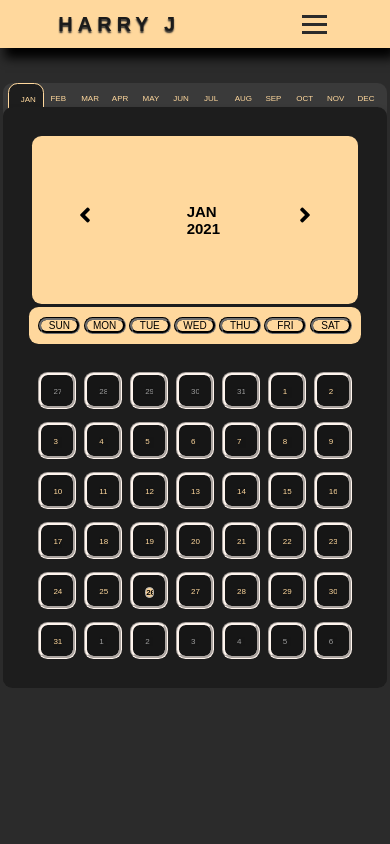
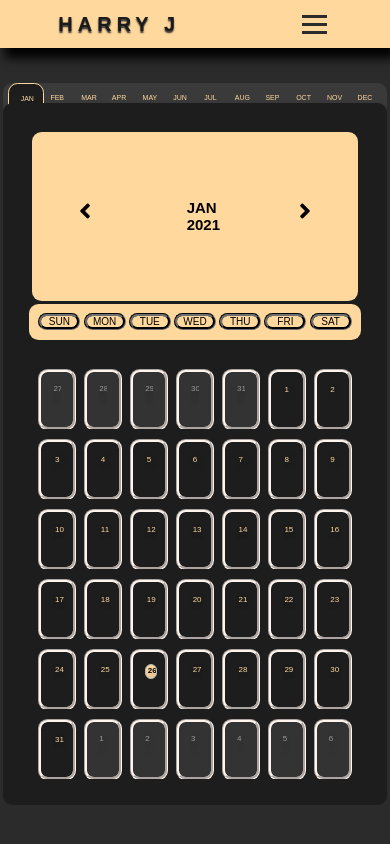
Before and after one commit to MindlessCode/hj-calendar, a React (Create React App) app: page / in a window 390 px wide. Shown: the top 844 px of the page. Built offline with nearby package versions, Linux system fonts and the light colour scheme.

Commit message:
calendar layout edit

```diff
--- a/src/components/Calendar.css
+++ b/src/components/Calendar.css
@@ -8,6 +8,7 @@
 }
 .Cal2 {
     border-radius: 0.6rem;
+    margin-top: -0.6rem;
     padding: 1.6rem;
     background:rgb(29, 29, 29);
     box-shadow: 0 0.5rem 0.6rem rgb(27, 27, 27);
@@ -95,10 +96,14 @@ h1, .Months > i  {
 }
 @keyframes colorChange {
     0% {
-        background:rgb(22, 22, 22);
+        background:rgb(20, 20, 20);
     }
     20% {
-        background:rgb(22, 22, 22);
+        background:rgb(24, 24, 24);
+    }
+    100% {
+        background:rgb(29, 29, 29);
+
     }
 }
 .DaysContainer {
@@ -109,7 +114,6 @@ h1, .Months > i  {
     width: 7em;
     height: 7em;
     padding: 1em;
-    background:rgb(22, 22, 22);
     border-style:groove;
     border-color:seashell;
 }
@@ -150,7 +154,7 @@ h1, .Months > i  {
     }
     .Cal {
         margin-top: 5rem;
-        margin-bottom: -0.6rem;
+        margin-bottom: -0.1rem;
         height: 100%;
         width: 100%;
     }
@@ -205,7 +209,7 @@ h1, .Months > i  {
     }
     .Cal {
         margin-top: 5rem;
-        margin-bottom: -0.6rem;
+        margin-bottom: -0.1rem;
         width: 100%;
     }
     .Cal2 {
@@ -275,7 +279,7 @@ h1, .Months > i  {
     }
     .Cal {
         margin-top: 5rem;
-        margin-bottom: -0.6rem;
+        margin-bottom: -0.1rem;
         height: 100%;
         width: 100%;
     }
@@ -292,7 +296,6 @@ h1, .Months > i  {
         height: 50%;
     }
     .monthSelect{
-        justify-items: center;
         display:grid;
         grid-template-columns:repeat(12, calc(768px/25));
         border-top-left-radius: 0.6rem;
@@ -302,7 +305,7 @@ h1, .Months > i  {
     .monthSelect > div {
         overflow: hidden;
         width: 120%;
-        font-size: 8px;
+        font-size: 7px;
     }
     .Weeks {
         grid-template-columns: repeat(7, 1fr);
@@ -311,7 +314,7 @@ h1, .Months > i  {
     .Days {
         padding: 0.6rem;
         grid-template-columns: repeat(7, 1fr);
-        height: 50px;
+        height: 70px;
     }
     .Days div  {
         font-size: 12px;
@@ -319,9 +322,9 @@ h1, .Months > i  {
         width: 100%;
     }
     .dy div {
-        padding: 0;
-        height: 150%;
-        width: 110%;
+        padding: 1.6px;
+        height: 50%;
+        width: 150%;
         font-size: 8px;
     }
     .selected {
@@ -332,7 +335,7 @@ h1, .Months > i  {
         font-size: 8px;
     }
     .DaysContainer {
-        height: 48%;
+        height: 60%;
         align-items: center;
     }
 }
--- a/src/components/buildCal.js
+++ b/src/components/buildCal.js
@@ -1,12 +1,26 @@
+
+
+
 export default function buildCalendar(value) {
-        const startDay = value.clone().startOf("month").startOf("week");
-        const endDay = value.clone().endOf("month").endOf("week");
-        const day = startDay.clone().subtract(1, "day");
-        const calendar = [];
+    const startDay = value.clone().startOf("month").startOf("week");
+    var endDay = value.clone().endOf("month").endOf("week");
+    const day = startDay.clone().subtract(1, "day");
+    const calendar = [];
+    const end = endDay.date();
+    function iendDay (end) {
+        return endDay.add(end, "day");
+    }
         while (day.isBefore(endDay, "day")) {
             calendar.push(
                 Array(7).fill(0).map(() => day.add(1, "day").clone())
             );
+            if(end === day.date() && calendar.length <= 5 && calendar.length > 4) {
+                iendDay(7);
+            }
+            else if(end === day.date() && calendar.length === 4) {
+                iendDay(14);
+            }
+
         }
         return calendar;
 }
--- a/src/style.css
+++ b/src/style.css
@@ -104,7 +104,7 @@ nav {
         align-items: center;
         width: 50%;
         transform: translateX(100%);
-        transition: all 0.5s ease-in;
+        transition: transform 0.5s ease-in;
     }
     .burger {
         display: block;
@@ -119,6 +119,22 @@ nav {
     }
     .wrapper {
         gap: 10rem;
+    }
+    .nav-links{
+        position: absolute;
+        right: 0px;
+        height: 100%;
+        top: 3rem;
+        background:rgb(255, 216, 157);
+        display: flex;
+        flex-direction: column;
+        align-items: center;
+        width: 50%;
+        transform: translateX(100%);
+        transition: transform 0.5s ease-in;
+    }
+    .burger {
+        display: block;
     }
 }
 @media screen and (max-width: 376px) {
```
Also changed, not shown: src/components/Calendar.js (+8 -8 lines), 1 other file (tests, documents, lock files or other folders).
